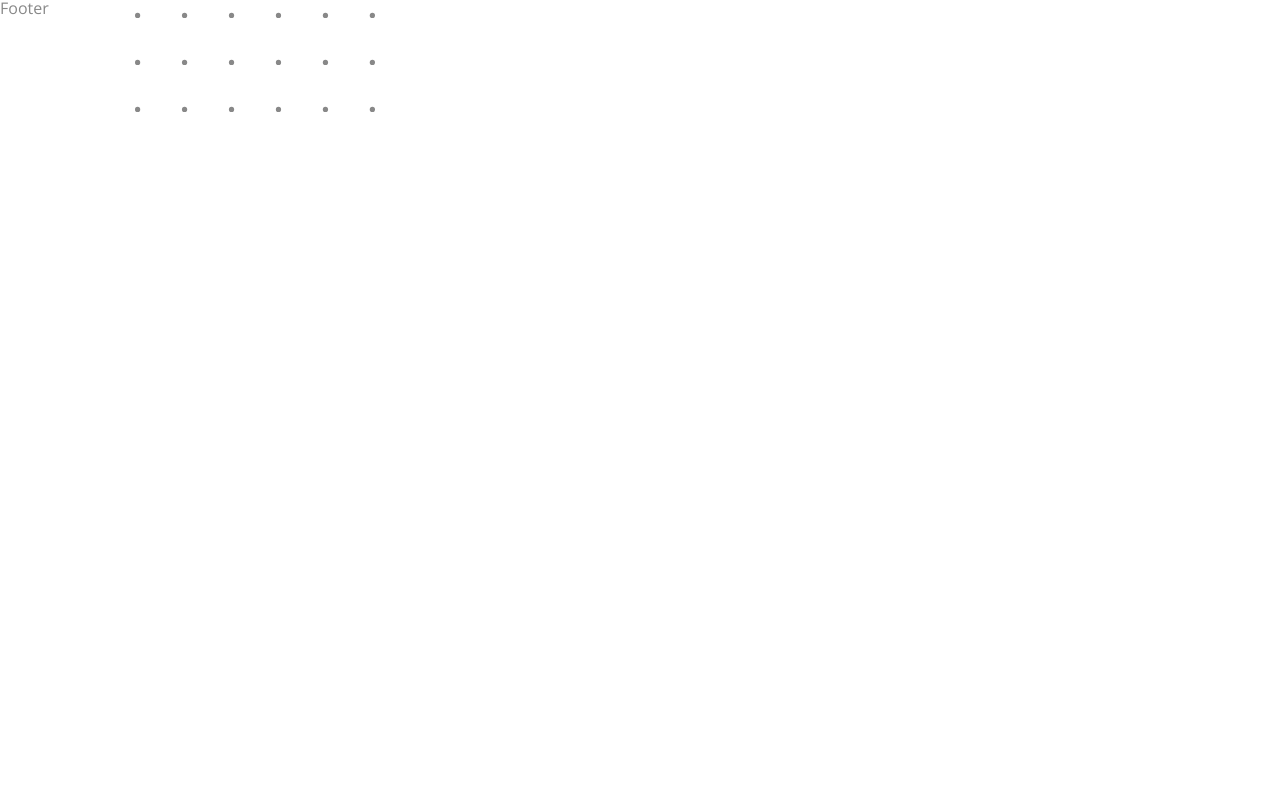
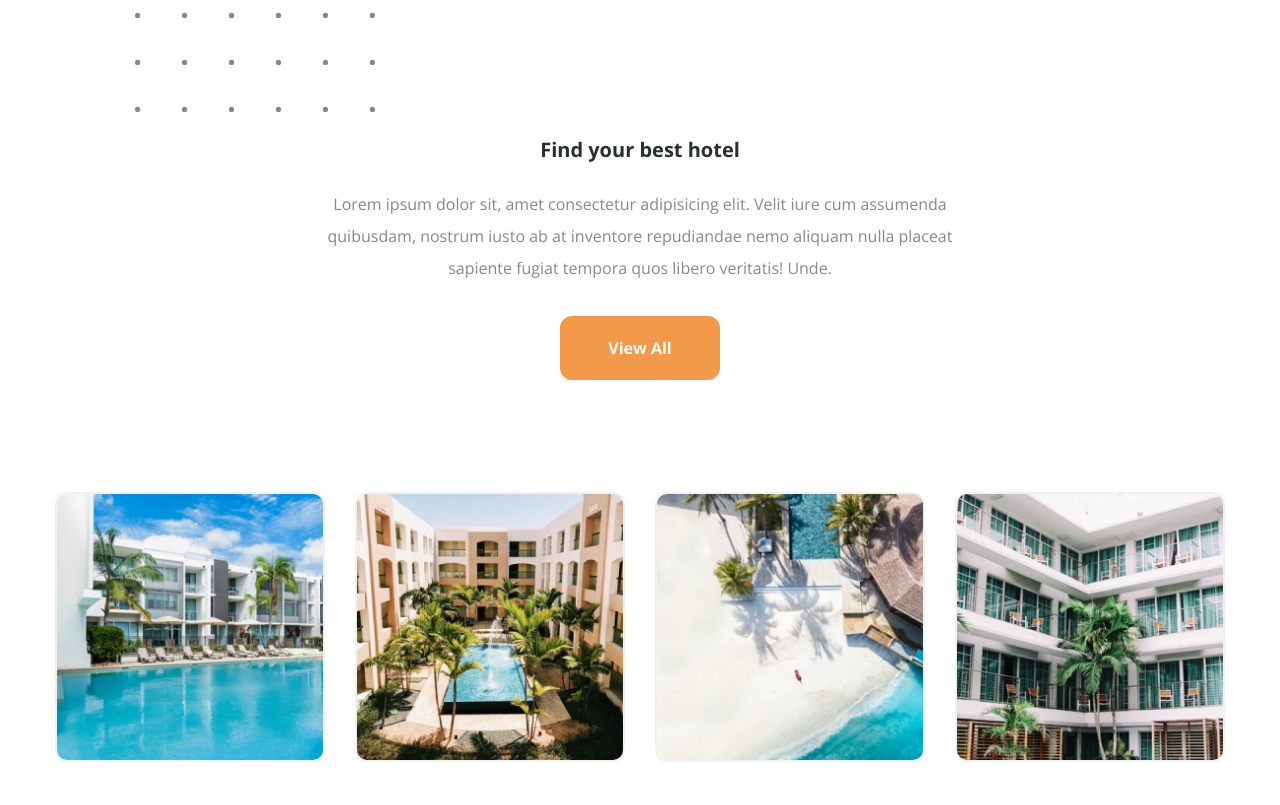
Before and after one commit to nguyenquangcr/Greenpure-home, a Next.js app: page / in a window 1280 px wide. Shown: the part 3055-3860 px from the top of the page. Built offline with nearby package versions, Linux system fonts and the light colour scheme.

Commit message:
Update some code

```diff
--- a/app/page.jsx
+++ b/app/page.jsx
@@ -1,5 +1,6 @@
 import About from "@/components/About";
 import Featured from "@/components/Featured";
+import Find from "@/components/Find";
 import Footer from "@/components/Footer";
 import Header from "@/components/Header";
 import Hero from "@/components/Hero";
@@ -13,6 +14,7 @@ export default function Home() {
       <Featured />
       <About />
       <Recommendation />
+      <Find />
       <Footer />
       <div className="h-[4000px]"></div>
     </main>
--- /dev/null
+++ b/components/Find.jsx
@@ -0,0 +1,69 @@
+"use client";
+
+import Image from "next/image";
+import { Button } from "./ui/button";
+import { motion } from "framer-motion";
+import { fadeIn } from "../variant";
+
+const hotelData = [
+  {
+    image: "/find/hotel-1.png",
+    name: "Hotel De Luna",
+    location: "Vietnam",
+  },
+  {
+    image: "/find/hotel-2.png",
+    name: "Ina Tretes Hotel",
+    location: "Vietnam",
+  },
+  {
+    image: "/find/hotel-3.png",
+    name: "Delight Hotel",
+    location: "Vietnam",
+  },
+  {
+    image: "/find/hotel-4.png",
+    name: "Mecusuar Hotel",
+    location: "Vietnam",
+  },
+];
+
+const Find = () => {
+  return (
+    <section className="py-12 xl:py-36">
+      <div className="container mx-auto">
+        {/* text */}
+        <div className="text-center">
+          <h2 className="h2 mb-6">Find your best hotel</h2>
+          <p className="max-w-[638px] mx-auto mb-8">
+            Lorem ipsum dolor sit, amet consectetur adipisicing elit. Velit iure
+            cum assumenda quibusdam, nostrum iusto ab at inventore repudiandae
+            nemo aliquam nulla placeat sapiente fugiat tempora quos libero
+            veritatis! Unde.
+          </p>
+          <div>
+            <Button variant="accent" className="px-12 mb-14 xl:mb-28">
+              View All
+            </Button>
+          </div>
+        </div>
+        {/* hotel grid */}
+        <div className="grid gap-y-10 xl:gap-y-0 lg:grid-cols-3 xl:grid-cols-4 xl:gap-x-[30px]">
+          {hotelData.map((hotel, index) => {
+            return (
+              <div
+                className="border-2 border-outline w-[270px] h[390px] rounded-xl overflow-hidden hover: cursor-pointer
+              group hover:bg-soft_green transition-all duration-700 mx-auto xl:mx-0"
+                key={index}
+              >
+                <Image src={hotel.image} width={270} height={270} alt="" />
+              </div>
+            );
+          })}
+        </div>
+      </div>
+    </section>
+  );
+};
+
+export default Find;
```
